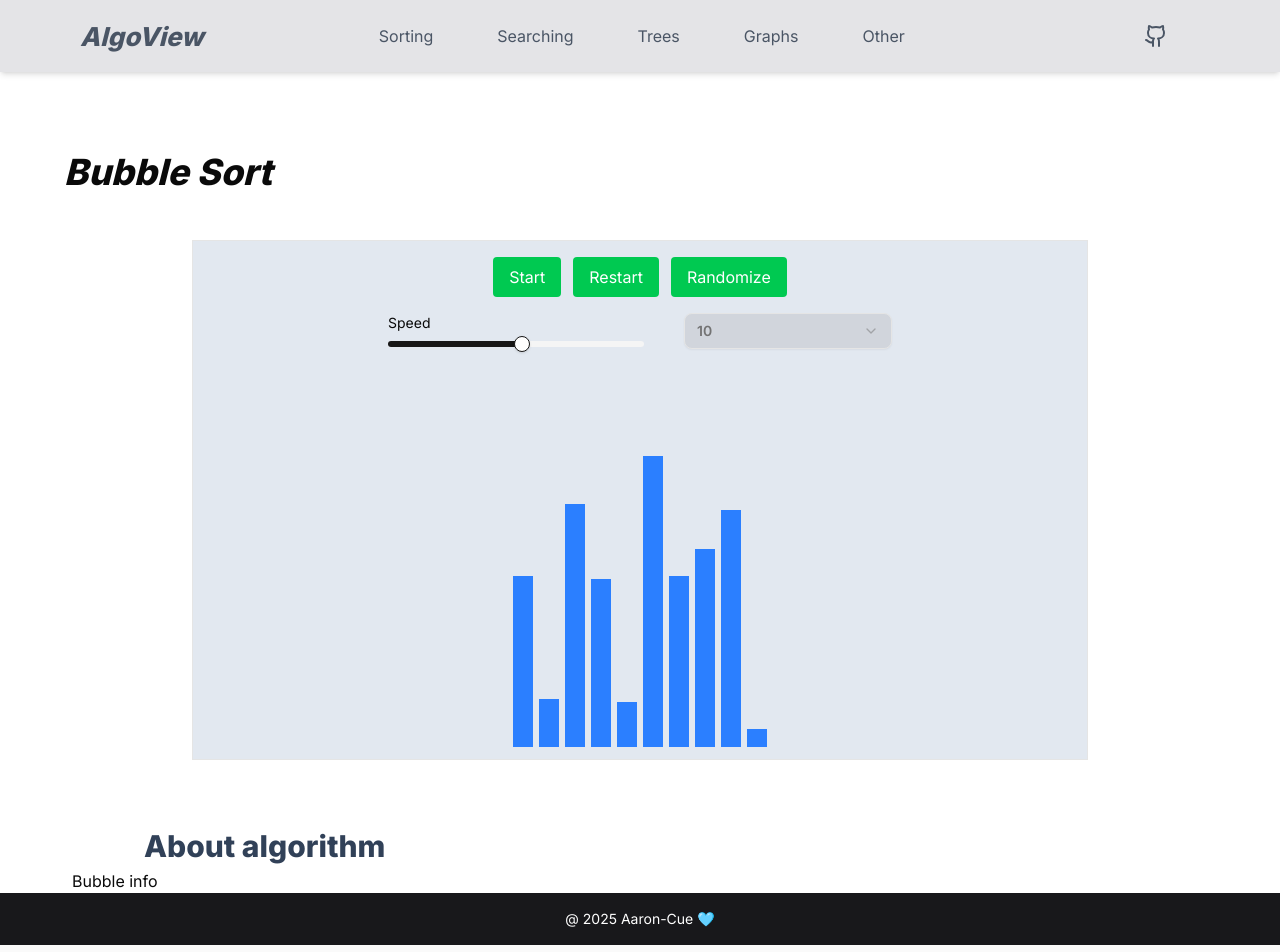
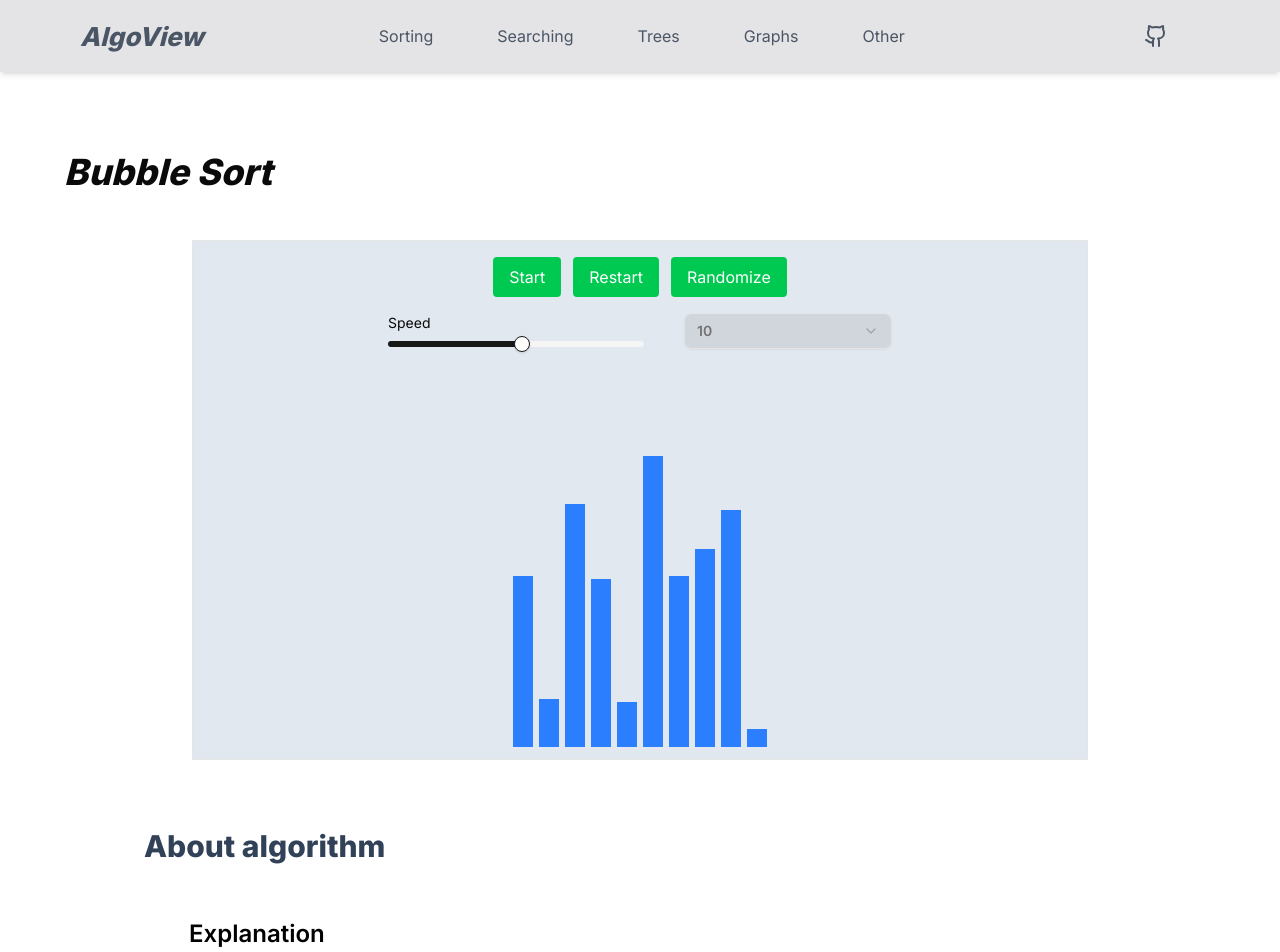
Before and after one commit to Aaron-Cue/algorithm-visualizer, a Next.js app: page /Bubble in a window 1280 px wide. Shown: the top 952 px of the page. Built offline with nearby package versions, Linux system fonts and the light colour scheme.

Commit message:
bubble info

```diff
--- a/src/components/Algorithms/Info/Sorting/Bubble.tsx
+++ b/src/components/Algorithms/Info/Sorting/Bubble.tsx
@@ -1,3 +1,25 @@
+import InfoWrapper from "../InfoWrapper"
+
 export default function Bubble() {
-  return <div>Bubble info</div>
+  const pseudocode = `bubbleSort(arr):
+  n = len(arr)
+  for i from 0 to n - 1:
+    for j from 0 to n - i - 1:
+      if arr[j] > arr[j + 1]:
+        swap arr[j] and arr[j + 1]`
+
+  return (
+    <InfoWrapper
+      description="Bubble Sort is a simple comparison-based sorting algorithm. It repeatedly steps through the list, compares adjacent elements, and swaps them if they are in the wrong order. This process continues until no more swaps are needed."
+      steps={[
+        'Start at the beginning of the array.',
+        'Compare each pair of adjacent elements.',
+        'If they are in the wrong order, swap them.',
+        'Continue to the end of the array (one pass).',
+        'Repeat the process for all elements until the array is sorted.'
+      ]}
+      pseudocode={pseudocode}
+      complexity={['O(n²)', 'O(1)']}
+    />
+  )
 }
```
